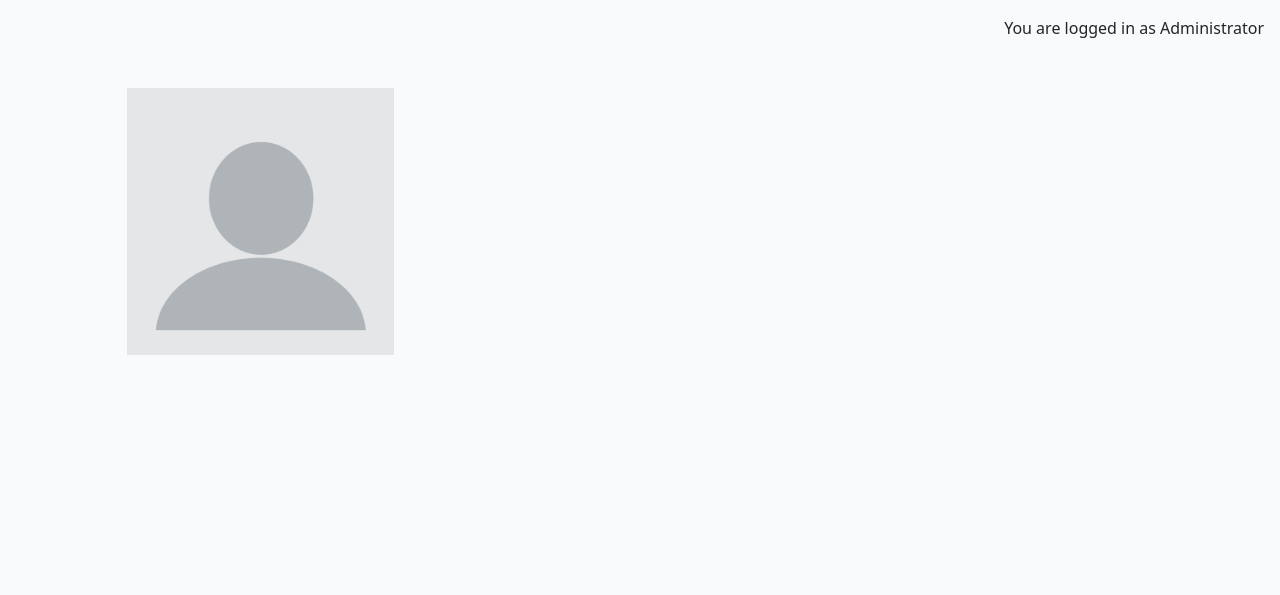
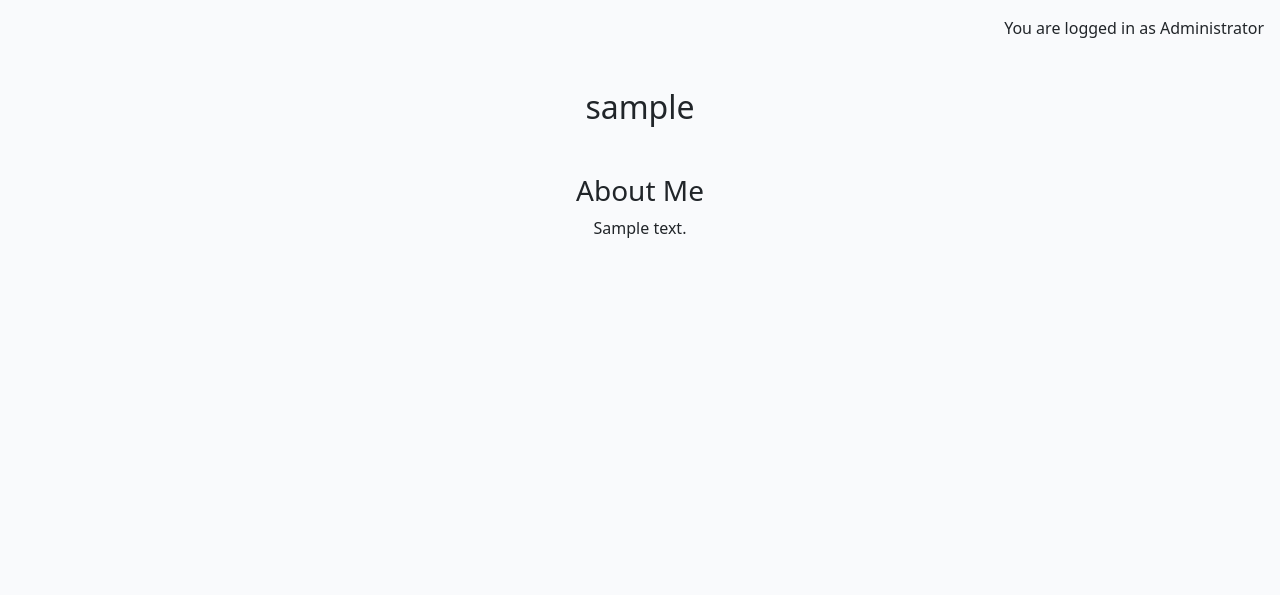
Before and after one commit to SasanTazayoni/L2D-driving-school-CI-PP4, a Django app: page /profile/ in a window 1280 px wide. Shown: the part 60-655 px from the top of the page. Run offline with Django 4.2, Linux system fonts and the light colour scheme; a user stored in the database is signed in; tables that the repository leaves empty hold one stand-in row (values such as "Sample post").

Commit message:
Adjust template for profiles

```diff
--- a/profiles/templates/profiles/user_profile.html
+++ b/profiles/templates/profiles/user_profile.html
@@ -3,14 +3,22 @@
 {% load static %}
 <div class="container mt-5">
   <div class="row">
-    <div class="col-4 text-center">
-      <img src="{% static 'images/defaultpicture.png' %}" width="75%" />
-    </div>
-    <div class="col-8">
-      <!-- Title goes between these h2 tags -->
-      <h2>{{ profiles.username }}</h2>
-      <!-- Content goes directly underneath this -->
-      {{ profiles.about_me | safe }}
+    <div class="col-12 text-center">
+      <!-- Display username above the image -->
+      <h2>{{ profile.username }}</h2>
+
+      <!-- Display user-uploaded image or default image -->
+      {% if profile.profile_picture %}
+        <img src="{{ profile.profile_picture.url }}" width="25%" />
+      {% else %}
+        <img src="{% static 'images/defaultpicture.png' %}" width="25%" />
+      {% endif %}
+
+      <!-- Display "About Me" with the about_me content -->
+      <div class="mt-3">
+        <h3>About Me</h3>
+        {{ profile.about_me | safe }}
+      </div>
     </div>
   </div>
 </div>
```
